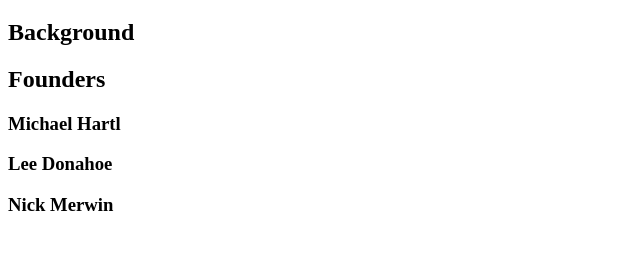
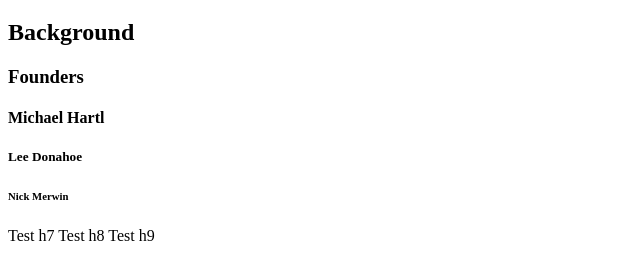
Before and after one commit to vasco-carinhas/sample-website, a plain HTML site: page index.html in a window 1280 px wide. Shown: the part 61-340 px from the top of the page, without its empty margins (0-640 px from the left). Drawn offline with Linux system fonts and the light colour scheme.

Commit message:
Test h1 - h9 tags

```diff
--- a/index.html
+++ b/index.html
@@ -7,9 +7,12 @@
 <body>
 <h1>The Learn Enough Story</h1>
 <h2>Background</h2>
-<h2>Founders</h2>
-<h3>Michael Hartl</h3>
-<h3>Lee Donahoe</h3>
-<h3>Nick Merwin</h3>
+<h3>Founders</h3>
+<h4>Michael Hartl</h4>
+<h5>Lee Donahoe</h5>
+<h6>Nick Merwin</h6>
+<h7>Test h7</h7>
+<h8>Test h8</h8>
+<h9>Test h9</h9>
 </body>
 </html>
```
